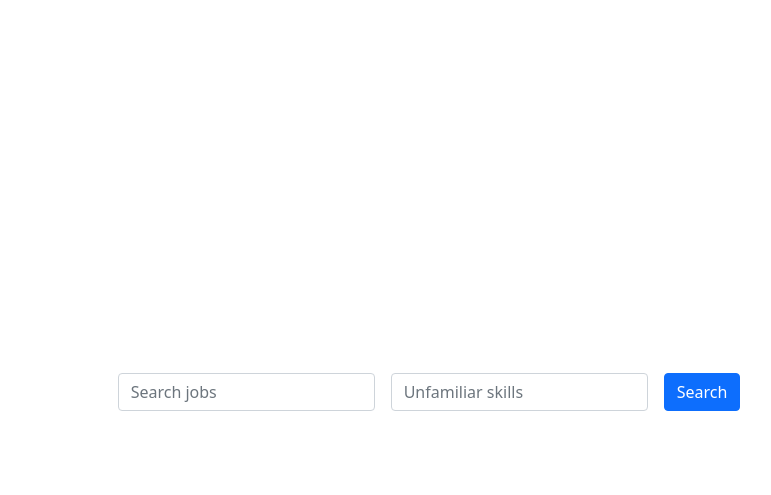
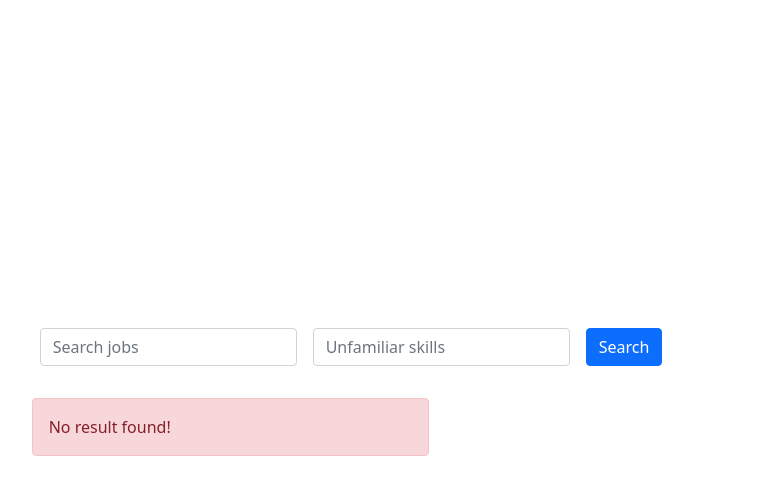
Before and after one commit to lemirser/job_api, a Flask app: template src/templates/home.html in a window 1280 px wide. Shown: the top 495 px of the page, without its empty margins (211-982 px from the left). Run offline with Flask 2, Linux system fonts and the light colour scheme; the template is opened without the code that fills it: values that come from a table or form of the project are taken from there, others are empty; tables that the repository leaves empty hold one stand-in row (values such as "Sample post"); some libraries are stand-ins or nearby versions.

Commit message:
Fix bug on empty search result

```diff
--- a/src/jobs.py
+++ b/src/jobs.py
@@ -4,7 +4,7 @@ from flask import Blueprint, jsonify
 from src.database import db, Skills
 import requests
 
-from src.constants.http_status_codes import HTTP_200_OK, HTTP_201_CREATED
+from src.constants.http_status_codes import HTTP_200_OK, HTTP_201_CREATED, HTTP_404_NOT_FOUND
 
 job_post = Blueprint("jobs", __name__, url_prefix="/api/v1/jobs")
 
@@ -81,6 +81,8 @@ def fetch_job(job_search: str, skill: str):
                 HTTP_200_OK,
             ),
         ]
+    else:
+        return [False, jsonify({"message": "No job post found!"}), HTTP_404_NOT_FOUND]
 
 
 def add_skill(skills, job_title):
--- a/src/templates/home.html
+++ b/src/templates/home.html
@@ -15,6 +15,7 @@
 
 <body style="height: 100%">
     <div style="display:flex; align-items: center; height:100%; justify-content: center;">
+
         <form class="row g-3" action='{{url_for("home.fetch_input")}}' method="post">
             <div class="col-auto">
                 <label for="job_post" class="visually-hidden">Job post</label>
@@ -27,8 +28,18 @@
             <div class="col-auto">
                 <button type="submit" class="btn btn-primary mb-3">Search</button>
             </div>
+
+            {% if result %}
+
+            <div class="alert alert-danger w-50" role="alert">
+                No result found!
+            </div>
+
+            {% endif %}
         </form>
+
     </div>
+
 
     <!-- Optional JavaScript -->
     <!-- jQuery first, then Popper.js, then Bootstrap JS -->
```
Also changed, not shown: src/home.py (+8 -3 lines).
